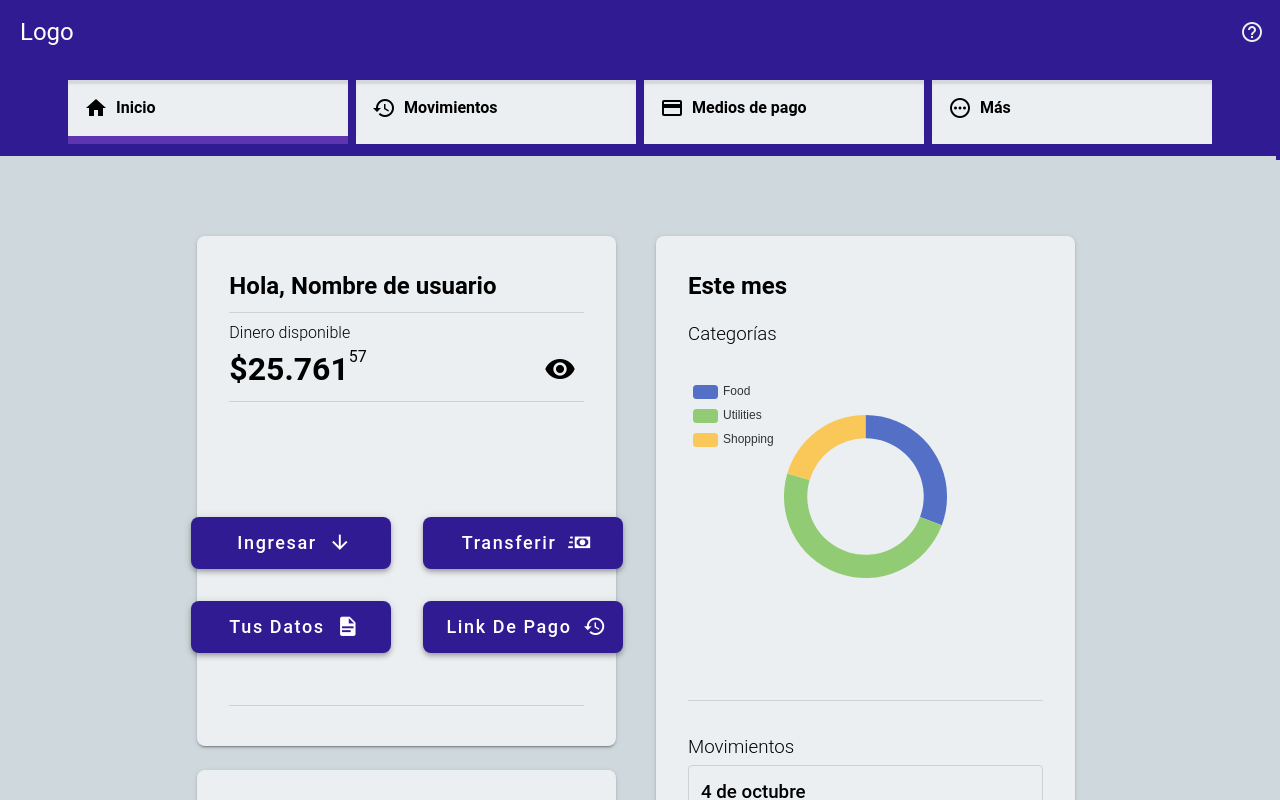
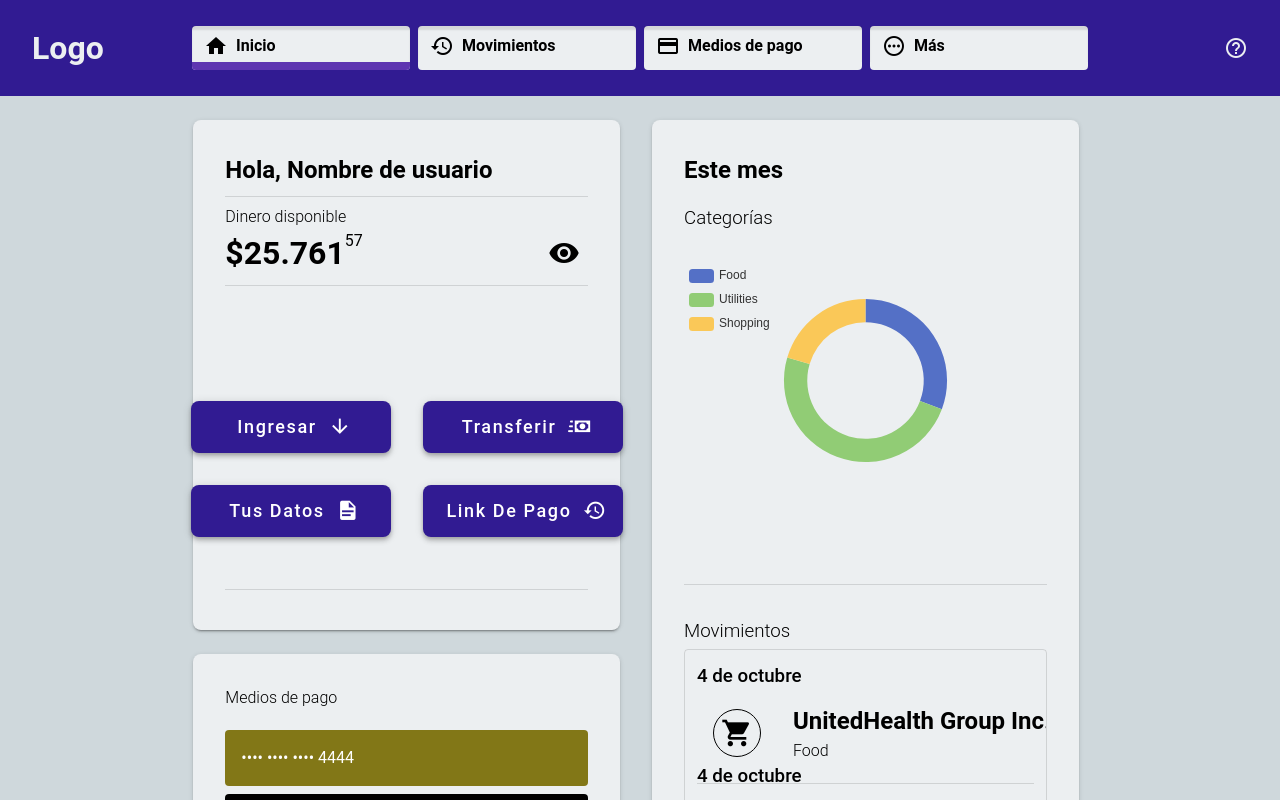
Before and after one commit to jicanta/HCI-Web, a Vue app in the folder HCI-Web/: page / in a window 1280 px wide. Shown: the top 800 px of the page. Built offline with nearby package versions, Linux system fonts and the light colour scheme.

Commit message:
Se achicó el header

```diff
--- a/HCI-Web/src/Pantallas/PantallaInicio.vue
+++ b/HCI-Web/src/Pantallas/PantallaInicio.vue
@@ -113,7 +113,7 @@
 
 
 <template>
-  <AppHeaderPrimaryScreen />
+  <!--<AppHeaderPrimaryScreen />-->
   <v-main class="main-container bg-background" fluid>
     <ButtonsNavBar :sections="sections"/>
     <BodyGrid>
--- a/HCI-Web/src/Pantallas/PantallaMedios.vue
+++ b/HCI-Web/src/Pantallas/PantallaMedios.vue
@@ -14,9 +14,7 @@
 </script>
 
 <template>
-  <AppHeaderPrimaryScreen />
-
-  <v-main class="main-container bg-background">
+  <v-main class="main-container bg-background" fluid>
     <ButtonsNavBar :sections="sections"/>
 
     <BodyGrid>
@@ -34,7 +32,6 @@
   display: flex;
   flex-direction: column;
   align-items: center;
-  justify-content: center;
   width: 100%;
 }
 
--- a/HCI-Web/src/Pantallas/PantallaMovimientos.vue
+++ b/HCI-Web/src/Pantallas/PantallaMovimientos.vue
@@ -14,9 +14,7 @@
 </script>
 
 <template>
-  <AppHeaderPrimaryScreen />
-
-  <v-main class="main-container bg-background">
+  <v-main class="main-container bg-background" fluid>
     <ButtonsNavBar :sections="sections"/>
 
     <BodyGrid>
@@ -34,7 +32,6 @@
   display: flex;
   flex-direction: column;
   align-items: center;
-  justify-content: center;
   width: 100%;
 }
 
--- a/HCI-Web/src/components/AppDivision.vue
+++ b/HCI-Web/src/components/AppDivision.vue
@@ -1,19 +1,18 @@
 <template>
-    <v-col class="contenedor" cols="12" sm="6" md="4">
-      <slot></slot> <!-- Aquí irá el contenido que pases desde el componente padre -->
+    <v-col class="contenedor pa-0 my-12" cols="12" sm="6" md="4">
+      <slot></slot>
     </v-col>
-  </template>
+</template>
 
-  <script setup>
+<script setup>
   //
-  </script>
+ </script>
 
-  <style scoped>
+<style scoped>
   .contenedor {
-    padding: 0;
     display: flex;
     flex-direction: column;
     align-items: center;
     justify-content: space-between;
   }
-  </style>
+</style>
--- a/HCI-Web/src/components/BodyGrid.vue
+++ b/HCI-Web/src/components/BodyGrid.vue
@@ -1,5 +1,5 @@
 <template>
-    <v-row class="body-grid bg-background px-0 py-12" dense>
+    <v-row class="body-grid bg-background px-0 py-16" dense>
 
       <slot>
 
@@ -9,13 +9,11 @@
   </template>
 
   <script setup>
-  import Section from './Section.vue';
-  import AppDivision from './AppDivision.vue';
+
   </script>
 
   <style scoped>
   .body-grid {
-    color: white;
     display: flex;
     justify-content: center;
     flex-grow: 1;
--- a/HCI-Web/src/components/ButtonsNavBar.vue
+++ b/HCI-Web/src/components/ButtonsNavBar.vue
@@ -1,6 +1,11 @@
 <template>
-    <v-container class="buttons-nav-bar bg-primary px-16" fluid>
+    <v-container class="buttons-nav-bar bg-primary px-4 py-2" fluid>
 
+      <v-container class="left-container">
+        <h1 class="font-weight-bold text-colortext"> Logo </h1>
+      </v-container>
+
+      <v-container class="center-container">
       <SectionNav
         v-for="section in sections"
         :key="section.route"
@@ -10,11 +15,15 @@
         @click="goToRoute(section.route)"
         class="mx-1"
       />
+    </v-container>
 
+      <v-container class="right-container">
+        <v-icon icon="mdi-help-circle-outline text-colortext cursor-pointer"></v-icon>
+      </v-container>
     </v-container>
-  </template>
+</template>
 
-  <script setup>
+<script setup>
   import { useRouter } from 'vue-router';
   import SectionNav from './SectionNav.vue';
 
@@ -32,14 +41,42 @@
   const goToRoute = (route) => {
     router.push(route);
   };
-  </script>
+</script>
 
-  <style scoped>
+<style scoped>
   .buttons-nav-bar {
-    color: black;
     align-items: center;
-    justify-content: center;
+    justify-content: space-between;
+    display: flex;
+    flex-direction: row;
+    position: fixed;
+    z-index: 100;
+  }
+  .left-container{
+    height: 100%;
+    width: 12.5%;
+
+    align-items: center;
+    justify-content: left;
     display: flex;
     flex-direction: row;
   }
-  </style>
+  .center-container{
+    height: 100%;
+    width: 75%;
+
+    align-items: center;
+    justify-content: space-around;
+    display: flex;
+    flex-direction: row;
+  }
+  .right-container{
+    height: 100%;
+    width: 12.5%;
+
+    align-items: center;
+    justify-content: right;
+    display: flex;
+    flex-direction: row;
+  }
+</style>
--- a/HCI-Web/src/components/Section.vue
+++ b/HCI-Web/src/components/Section.vue
@@ -10,11 +10,10 @@
 
   <style scoped>
   .section {
-    color: black;
     padding: 16px;
     display: flex;
-    flex-grow: 1; /* Asegura que la sección ocupe todo el alto */
-    width: 100%; /* Asegura que la sección ocupe todo el ancho */
+    flex-grow: 1;
+    width: 100%;
     align-items: center;
     justify-content: center;
   }
--- a/HCI-Web/src/components/SectionNav.vue
+++ b/HCI-Web/src/components/SectionNav.vue
@@ -1,13 +1,11 @@
 <template>
 
-    <v-col class="container bg-tertiary">
-        <v-col class="section bg-tertiary">
+    <v-col class="container bg-tertiary rounded">
+        <v-col class="section pb-1 pt-2 w-100">
             <v-icon v-if="icon" :class="{'text-secondary': selected}" size="24" class="text-colortext2 mr-2">{{ icon }}</v-icon>
             <h4 :class="{'text-secondary': selected}" class="d-md-flex d-sm-none text-no-wrap text-colortext2">{{ text }}</h4>
         </v-col>
-        <v-col class="px-0 py-1" :class="{'bg-secondary': selected}">
-
-        </v-col>
+        <v-col class="px-0 py-1 rounded-b w-100" :class="{'bg-secondary': selected}"/>
     </v-col>
 </template>
 
@@ -31,15 +29,13 @@
 <style scoped>
     .container {
         align-items: center;
-        justify-content: flex-start;
+        justify-content: center;
         display: flex;
         flex-direction: column;
         cursor: pointer;
         padding: 0px;
     }
     .section {
-        color: black;
-        padding: 16px;
         align-items: center;
         justify-content: flex-start;
         display: flex;
```
